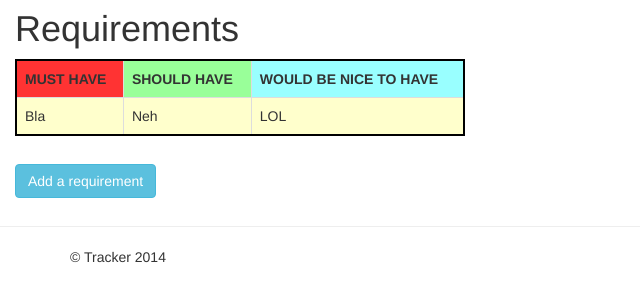
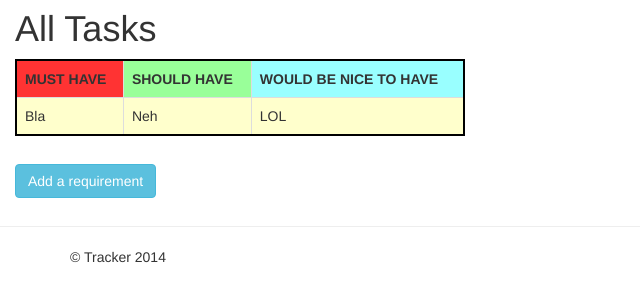
Before and after one commit to levvism/tracker, a Django app: template the_tracker/tracker_project/templates/webapp/requirements.html in a window 1280 px wide. Shown: the part 51-353 px from the top of the page, without its empty margins (0-640 px from the left). Run offline with Django 3.2, Linux system fonts and the light colour scheme; the template is opened without the code that fills it, so the values that code supplies are empty.

Commit message:
Added new page task, where we can see all tasks for a current projectid.

```diff
--- a/the_tracker/tracker_project/templates/webapp/add_requirement.html
+++ b/the_tracker/tracker_project/templates/webapp/add_requirement.html
@@ -4,7 +4,7 @@
 
 {% block body_block %}
 <div class="divCreateRequirement">
-        <form id="task_form" method="post" action="/requirement/add_requirement/">
+        <form id="task_form" method="post" action="/project/add_task/">
 
             {% csrf_token %}
             {% for hidden in form.hidden_fields %}
--- a/the_tracker/tracker_project/templates/webapp/requirements.html
+++ b/the_tracker/tracker_project/templates/webapp/requirements.html
@@ -1,11 +1,11 @@
 {% extends 'webapp/base.html' %}
 
-{% block title %} Requirements {% endblock %}
+{% block title %} All Tasks {% endblock %}
 
 {% block body_block %}
 <div class="divRequirement">
         <form id="login_form" method="post" action="/requirements/">
-            <h1>Requirements</h1>
+            <h1>All Tasks</h1>
             <table class="table table-bordered">
               <td class="must_have"><b>MUST HAVE</b></td>
               <td class="should_have"><b>SHOULD HAVE</b></td>
@@ -16,7 +16,7 @@
 				<td>LOL</td>
 			  </tr>
             </table>
-            <a href="/add_requirement/" class="btn btn-info navbar-btn">Add a requirement</a>
+            <a href="/project/add_task/" class="btn btn-info navbar-btn">Add a requirement</a>
         </form>
 </div>
 {% endblock %}
--- a/the_tracker/tracker_project/webapp/forms.py
+++ b/the_tracker/tracker_project/webapp/forms.py
@@ -28,7 +28,7 @@ class TaskForm(forms.ModelForm):
     title = forms.CharField(max_length=128, help_text="Please enter the requirement: ")
     description = forms.CharField(max_length=128, help_text="Description of the requirement: ")
     classification = forms.CharField(max_length=128, help_text="MoSCoW classification of the requirement.")
-    priority = forms.IntegerField(widget=forms.HiddenInput(), initial=0)
+    priority = forms.IntegerField(help_text="Priority of the requirement.")
 
     # An inline class to provide additional information on the form.
     class Meta:
--- a/the_tracker/tracker_project/webapp/urls.py
+++ b/the_tracker/tracker_project/webapp/urls.py
@@ -9,6 +9,7 @@ urlpatterns = patterns('',
         url(r'^logout/$', views.user_logout, name='logout'),
         url(r'^newproject/$', views.new_project, name='newproject'),
         url(r'^project/$', views.project, name='project'),
-        url(r'^requirements/$', views.requirement, name='requirement'),
-        url(r'^add_requirement/$', views.add_task, name='add_task'),
+        url(r'^project/all_tasks/$', views.requirement, name='all_task'),
+        url(r'^project/add_task/$', views.add_task, name='add_task'),
+        url(r'^project/task/$', views.task, name='task'),
 )
```
Also changed, not shown: the_tracker/tracker_project/templates/webapp/task.html (added, +15 -0 lines), the_tracker/tracker_project/webapp/views.py (+18 -0 lines).
